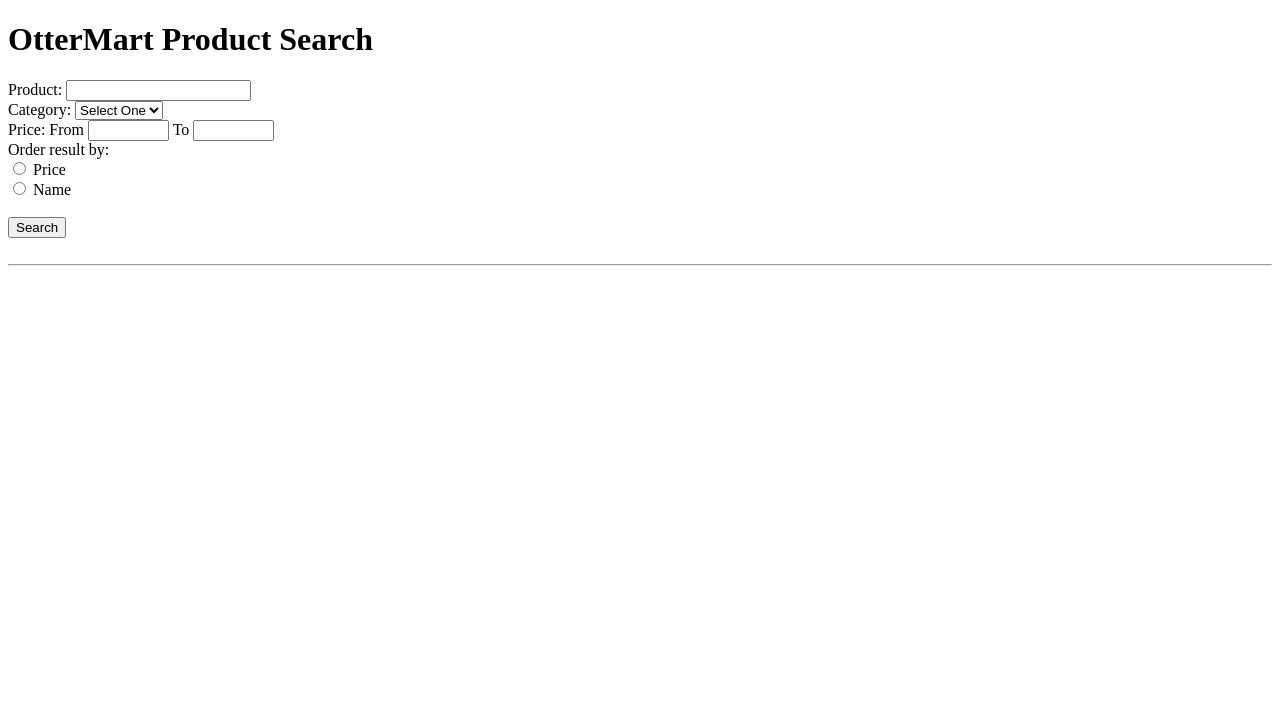
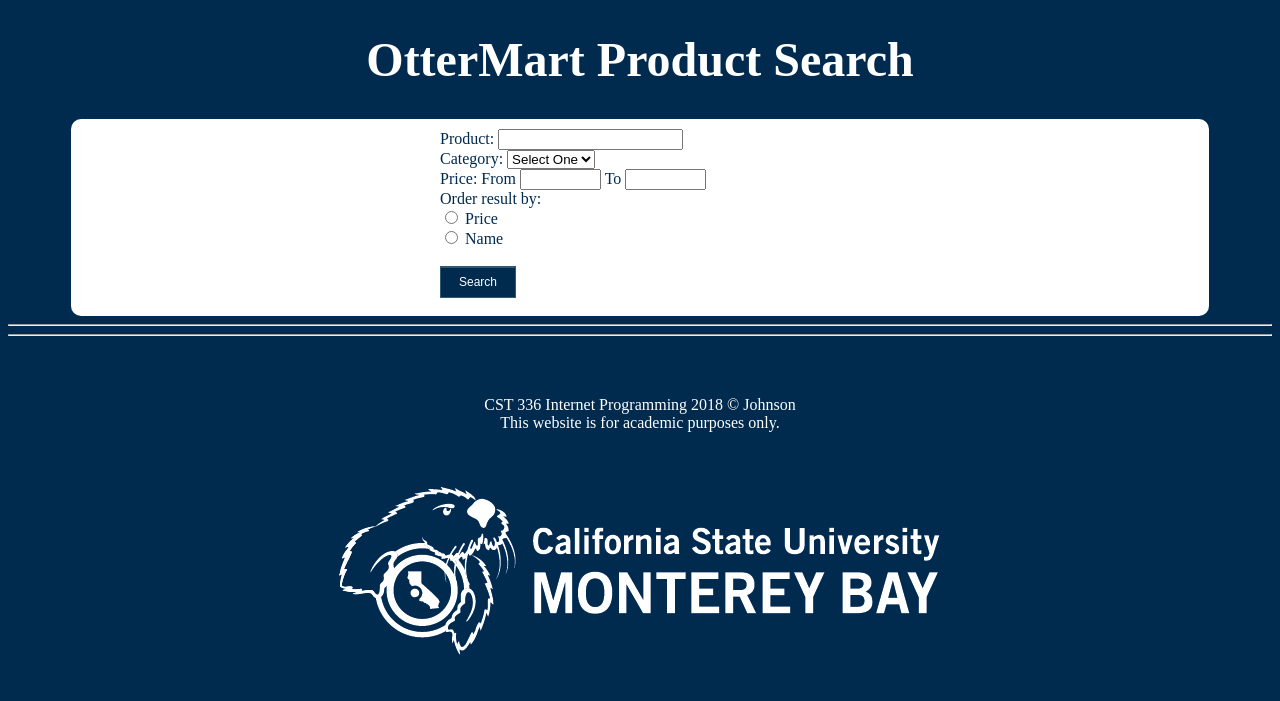
Before and after one commit to Co-Johnson/cst336, a PHP site: page /labs/lab5/index.php in a window 1280 px wide. Shown: the top 701 px of the page. Run offline with PHP 8.4, Linux system fonts and the light colour scheme; data that the repository does not hold is empty.

Commit message:
Now with Style!

```diff
--- a/labs/lab5/css/styles.css
+++ b/labs/lab5/css/styles.css
@@ -0,0 +1,70 @@
+body {
+    background-color: #002a4e;
+    color: white;
+}
+
+h1 {
+    text-align: center;
+    font-size: 3em;
+}
+
+h3 {
+    margin-left: 5%;
+}
+
+#search {
+    width: 90%;
+    margin: 0px auto;
+    display: block;
+    background-color: white;
+    border-radius: 10px;
+    color: #002a4e;
+    padding-top: 10px;
+}
+
+form {
+    width: 400px;
+    text-align: left;
+    margin: 0px auto;
+}
+
+.card {
+    width: 90%;
+    padding-left: 10px;
+    display: block;
+    background-color: white;
+    border-radius: 10px;
+    color: #002a4e;
+    padding-top: 10px;
+    margin: 10px auto;
+    text-align: left;
+    box-shadow: 1px 1px 25px rgba(0, 0, 0, 0.35);
+    border: 1px solid #305A72;
+}
+
+input[type="submit"] {
+    box-shadow: inset 0px 1px 0px 0px #305A72;
+	background-color: #002a4e;
+	border: 1px solid #305A72;
+	display: inline-block;
+	cursor: pointer;
+	color: #FFFFFF;
+	padding: 8px 18px;
+	text-decoration: none;
+	font: 12px Arial, Helvetica, sans-serif;
+}
+
+#footer {
+    text-align: center;
+}
+
+#history {
+    width: 90%;
+    margin: 0px auto;
+    display: block;
+    background-color: white;
+    border-radius: 10px;
+    color: #002a4e;
+    padding-top: 10px;
+    text-align: center;
+}
--- a/labs/lab5/index.php
+++ b/labs/lab5/index.php
@@ -66,9 +66,11 @@
             $records = $stmt->fetchALL(PDO::FETCH_ASSOC);
 
             foreach($records as $record){
+                echo '<div class="card">';
                 echo "<a href=\"purchaseHistory.php?productId=".$record['productId']. "\" > History </a>";
                 echo $record["productName"] . " " . $record["productDescription"] .
                      " $" . $record["price"] . "<br /> <br />";
+                echo "</div>";
             }
         }
     }
@@ -81,9 +83,9 @@
         <link href="css/styles.css" rel="stylesheet" type="text/css" />
     </head>
     <body>
+        <h1> OtterMart Product Search </h1>
+        <div id="search">
 
-        <div>
-            <h1> OtterMart Product Search </h1>
 
             <form>
                 Product: <input type="text" name="product" />
@@ -115,5 +117,16 @@
         <hr>
         <?=displaySearchResults() ?>
 
+
+        <div id="footer">
+            <hr>
+            <br /><br />
+            <p>
+                CST 336 Internet Programming 2018 &copy; Johnson <br />
+                This website is for academic purposes only.
+                <br /><br />
+                <img src="img/logo.png" alt="CSUMB logo">
+            </p>
+        </div>
     </body>
 </html>
```
Also changed, not shown: labs/lab5/purchaseHistory.php (+13 -0 lines), labs/lab5/img/logo.png (added).
